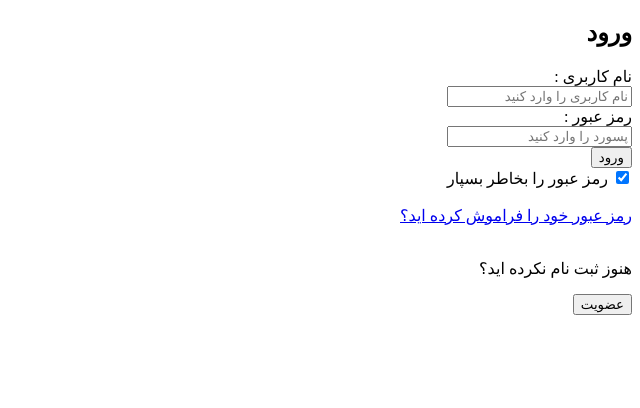
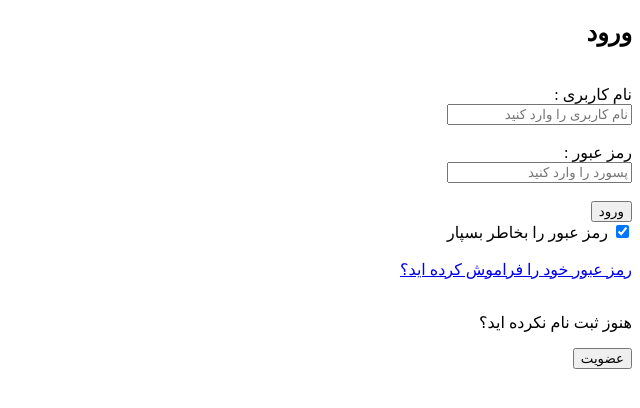
Before and after one commit to motaharekheirabadi/project-team, a plain HTML site: page signUp.html in a window 1280 px wide. Shown: the part 62-470 px from the top of the page, without its empty margins (640-1280 px from the left). Drawn offline with Linux system fonts and the light colour scheme.

Commit message:
signUp4
4th update

```diff
--- a/signUp.html
+++ b/signUp.html
@@ -10,14 +10,14 @@
       <h1>
         سامانه خرید پوشاک
       </h1>
-      <h2>ورود</h2>
+      <h2>ورود</h2><br>
       <form>
         <div class="container">
             <label>نام کاربری : </label>
             <br>
-            <input type="text" placeholder="نام کاربری را وارد کنید" name="username" required>   <br>
+            <input type="text" placeholder="نام کاربری را وارد کنید" name="username" required> <br> <br>
             <label>رمز عبور : </label>    <br>
-            <input type="password" placeholder="پسورد را وارد کنید" name="password" required>   <br>
+            <input type="password" placeholder="پسورد را وارد کنید" name="password" required> <br>  <br>
             <button type="submit">ورود</button>   <br>
             <input type="checkbox" checked="checked"> رمز عبور را بخاطر بسپار <br> <br>
             <span><a href="#">رمز عبور خود را فراموش کرده اید؟</a></span><br><br>
```
